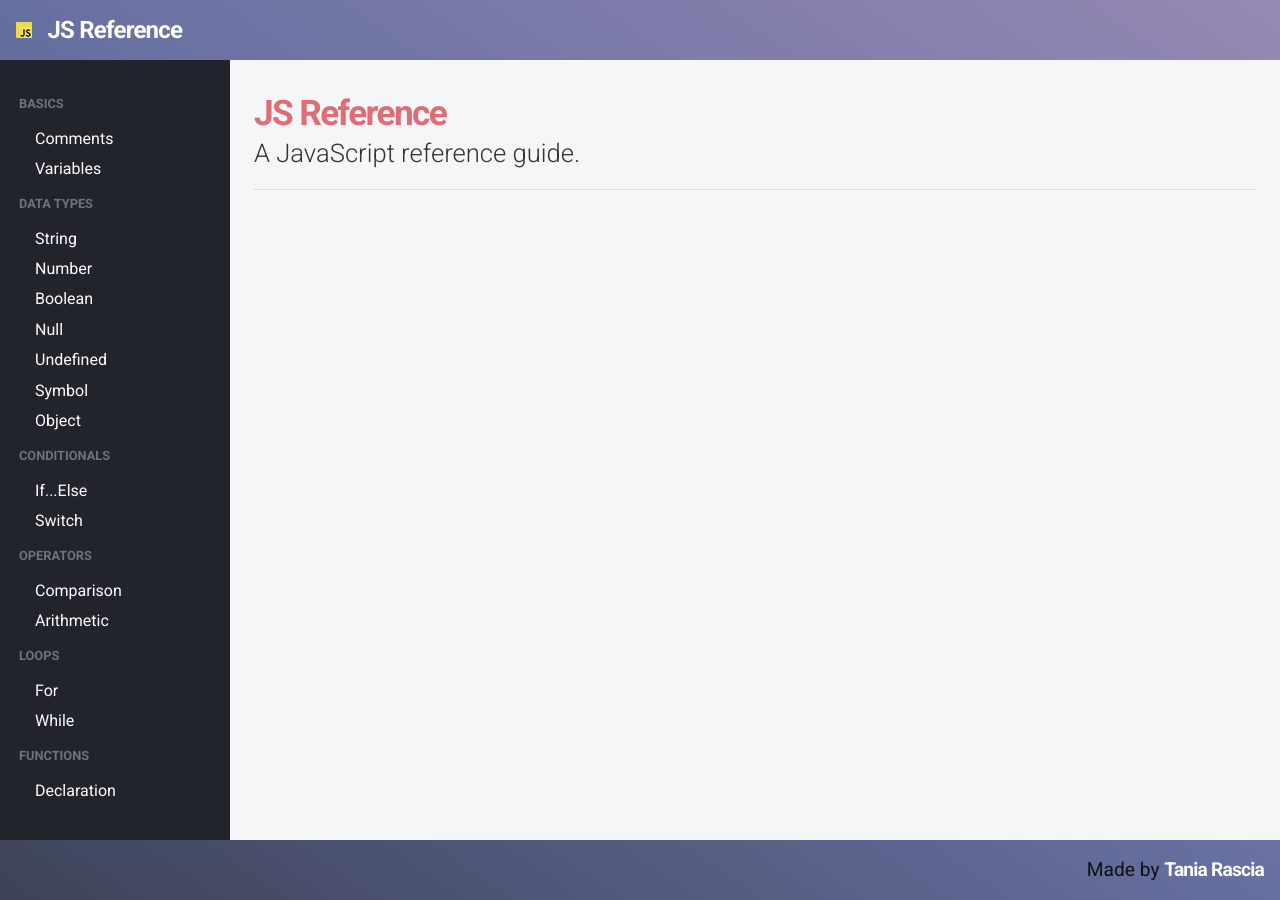
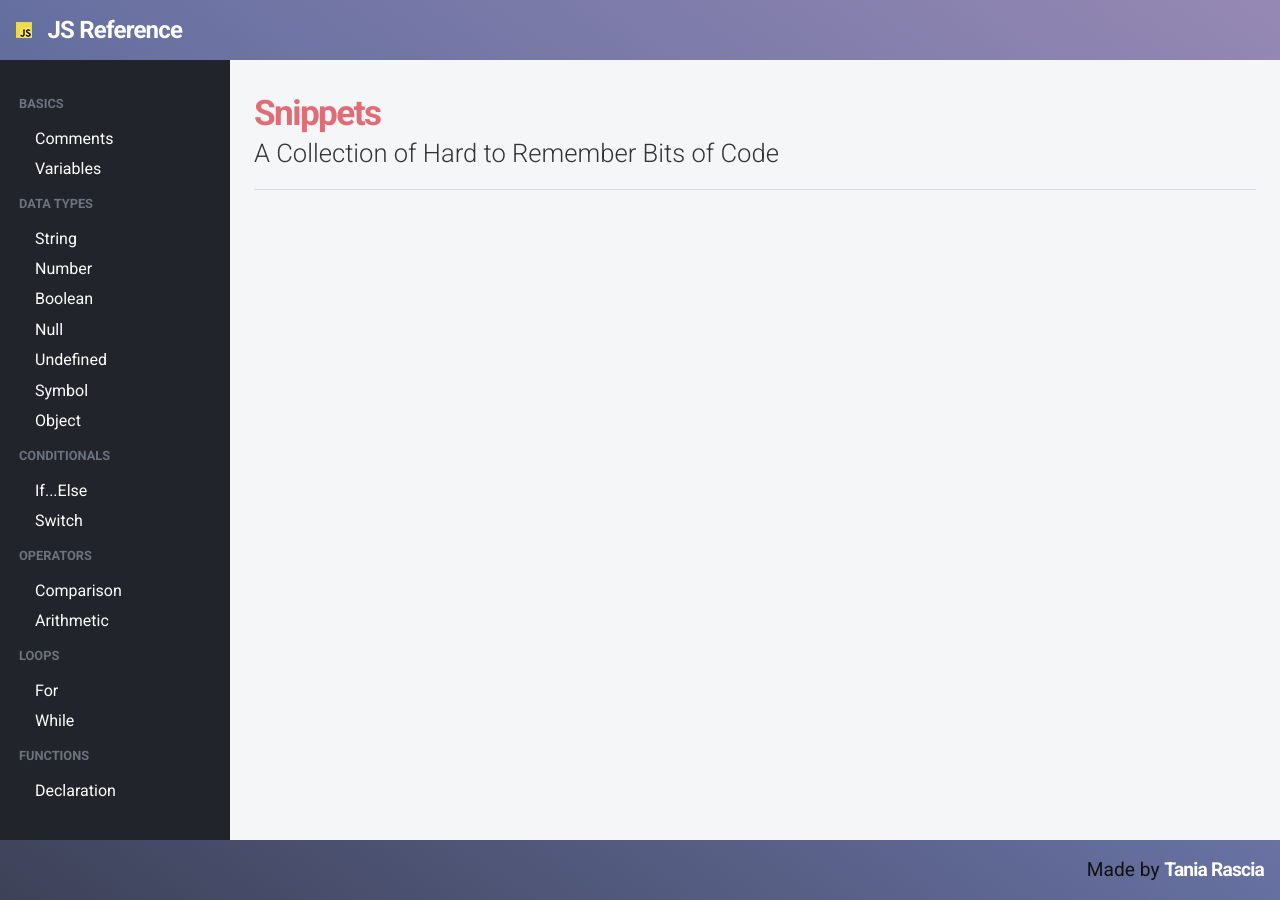
Before and after one commit to KJLarson/snippets, a Jekyll site: the page built from index.html, in a window 1280 px wide. Built offline with Jekyll 4.4.1, drawn with Linux system fonts in a browser that asks for light colours; nearby versions of some CDN libraries.

Commit message:
Update index.html

```diff
--- a/index.html
+++ b/index.html
@@ -1,5 +1,5 @@
 ---
 layout: default
-title: JS Reference
-subtitle: A JavaScript reference guide.
+title: Snippets
+subtitle: A Collection of Hard to Remember Bits of Code
 ---
```
